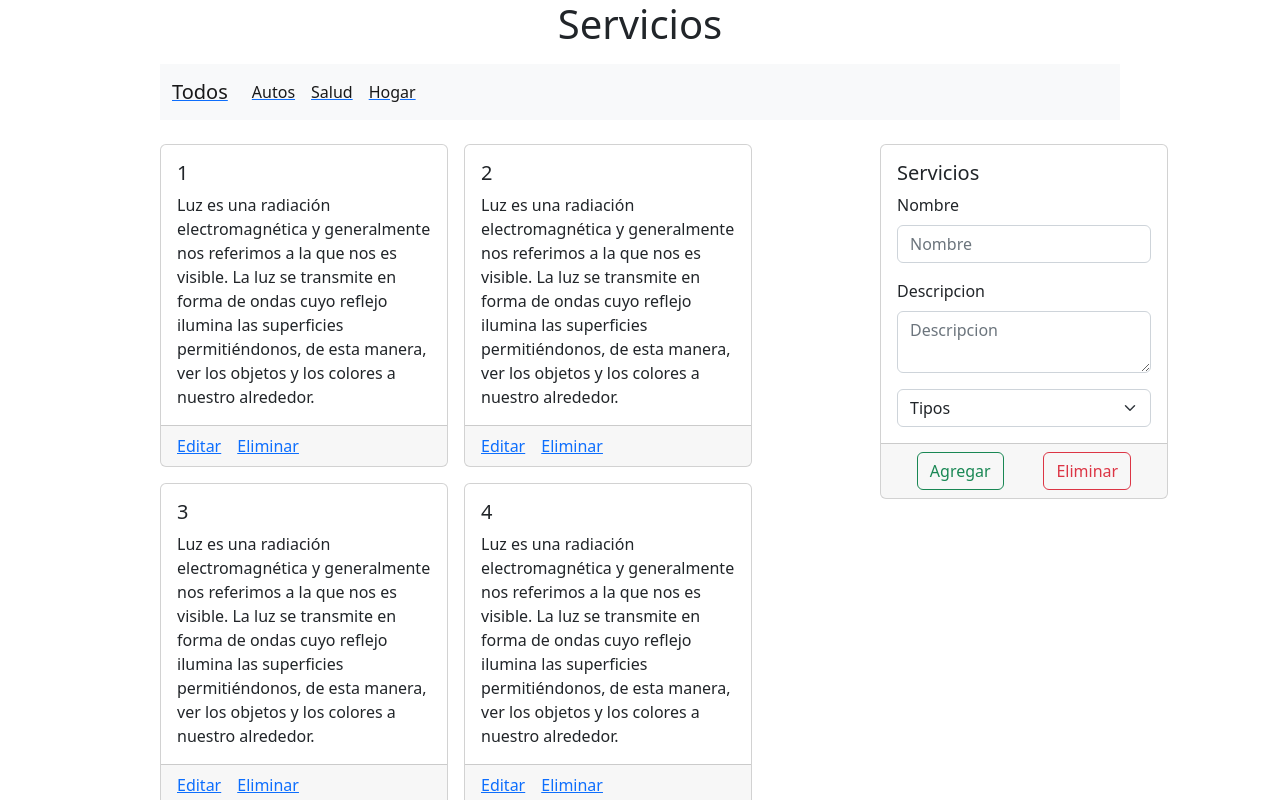
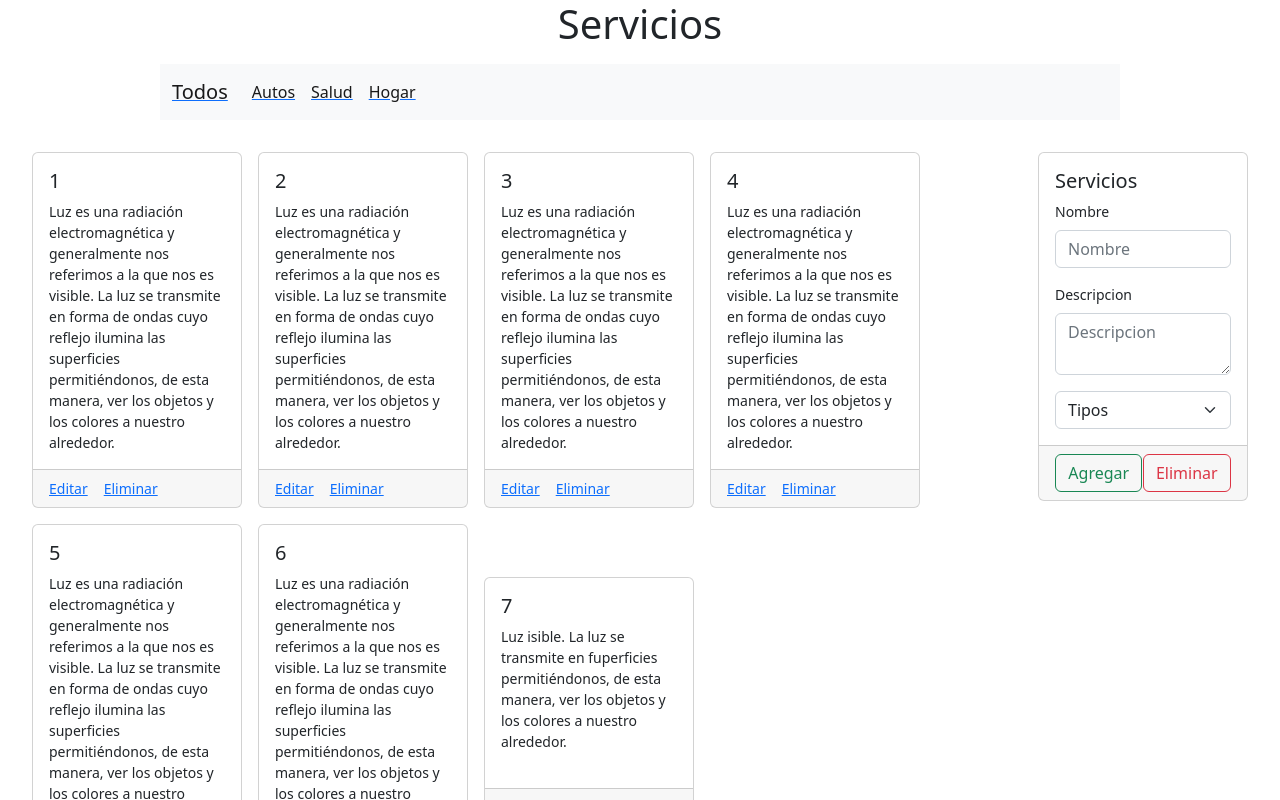
Before and after one commit to brunochan2001/Services-Reactjs, a React (Create React App) app: page / in a window 1280 px wide. Shown: the top 800 px of the page. Built offline with nearby package versions, Linux system fonts and the light colour scheme.

Commit message:
Correcion en los estilos del main de la pagina

```diff
--- a/src/components/Card/CardGrid.jsx
+++ b/src/components/Card/CardGrid.jsx
@@ -1,10 +1,11 @@
 import React from 'react';
 import CardItem from './CardItem';
+import './index.css';
 
 export const CardGrid = ({ services, deleteService, editService }) => {
   return (
     <>
-      <div className="d-flex flex-wrap w-75" style={{ gap: '1rem' }}>
+      <div className="cardgrid">
         {services.map((service, index) => (
           <CardItem
             key={index}
--- a/src/components/Card/CardItem.jsx
+++ b/src/components/Card/CardItem.jsx
@@ -4,7 +4,7 @@ const CardItem = ({ service, deleteService, editService }) => {
   const { title, description, id } = service;
 
   return (
-    <div className="card" style={{ width: '18rem' }}>
+    <div className="card">
       <div className="card-body">
         <h5 className="card-title">{title}</h5>
         <p className="card-text">{description}</p>
--- /dev/null
+++ b/src/components/Card/index.css
@@ -0,0 +1,18 @@
+.cardgrid {
+  display: flex;
+  flex-direction: column;
+  align-items: center;
+  gap: 1rem;
+  flex-wrap: wrap;
+}
+.card {
+  width: 210px;
+}
+@media (min-width: 576px) {
+  .cardgrid {
+    flex-direction: row;
+  }
+  .card {
+    min-height: 250px;
+  }
+}
--- a/src/components/Form/Form.jsx
+++ b/src/components/Form/Form.jsx
@@ -35,7 +35,7 @@ const Form = () => {
   };
 
   return (
-    <div className="w-25 form-container">
+    <div className="form-container">
       <form className="card form" onSubmit={handleSubmit}>
         <div className="card-body">
           <h5 className="card-title">Servicios</h5>
--- a/src/components/Form/style.css
+++ b/src/components/Form/style.css
@@ -2,7 +2,11 @@
   position: relative;
 }
 .form {
-  width: 18rem;
   position: absolute;
   right: 0;
 }
+@media (min-width: 576px) {
+  .form-container {
+    width: 300px;
+  }
+}
--- a/src/pages/ServicesPage/ServicesPage.jsx
+++ b/src/pages/ServicesPage/ServicesPage.jsx
@@ -5,6 +5,7 @@ import Form from '../../components/Form';
 import ModalEditService from '../../components/modal/Modal';
 import Navigation from '../../components/Navigation';
 import { deleteService, editService } from '../../store/actions';
+import './index.css';
 
 const ServicesPage = () => {
   const dispatch = useDispatch();
@@ -33,7 +34,7 @@ const ServicesPage = () => {
   return (
     <>
       <Navigation></Navigation>
-      <main className="w-75 mx-auto d-flex  py-4">
+      <main className="main">
         <CardGrid
           services={services}
           deleteService={deleteServiceId}
--- /dev/null
+++ b/src/pages/ServicesPage/index.css
@@ -0,0 +1,15 @@
+.main {
+  display: flex;
+  gap: 1rem;
+  flex-direction: column-reverse;
+  align-items: center;
+  padding: 2rem 4rem;
+  font-size: 14px;
+}
+@media (min-width: 576px) {
+  .main {
+    flex-direction: row;
+    align-items: flex-start;
+    padding: 2rem;
+  }
+}
```
